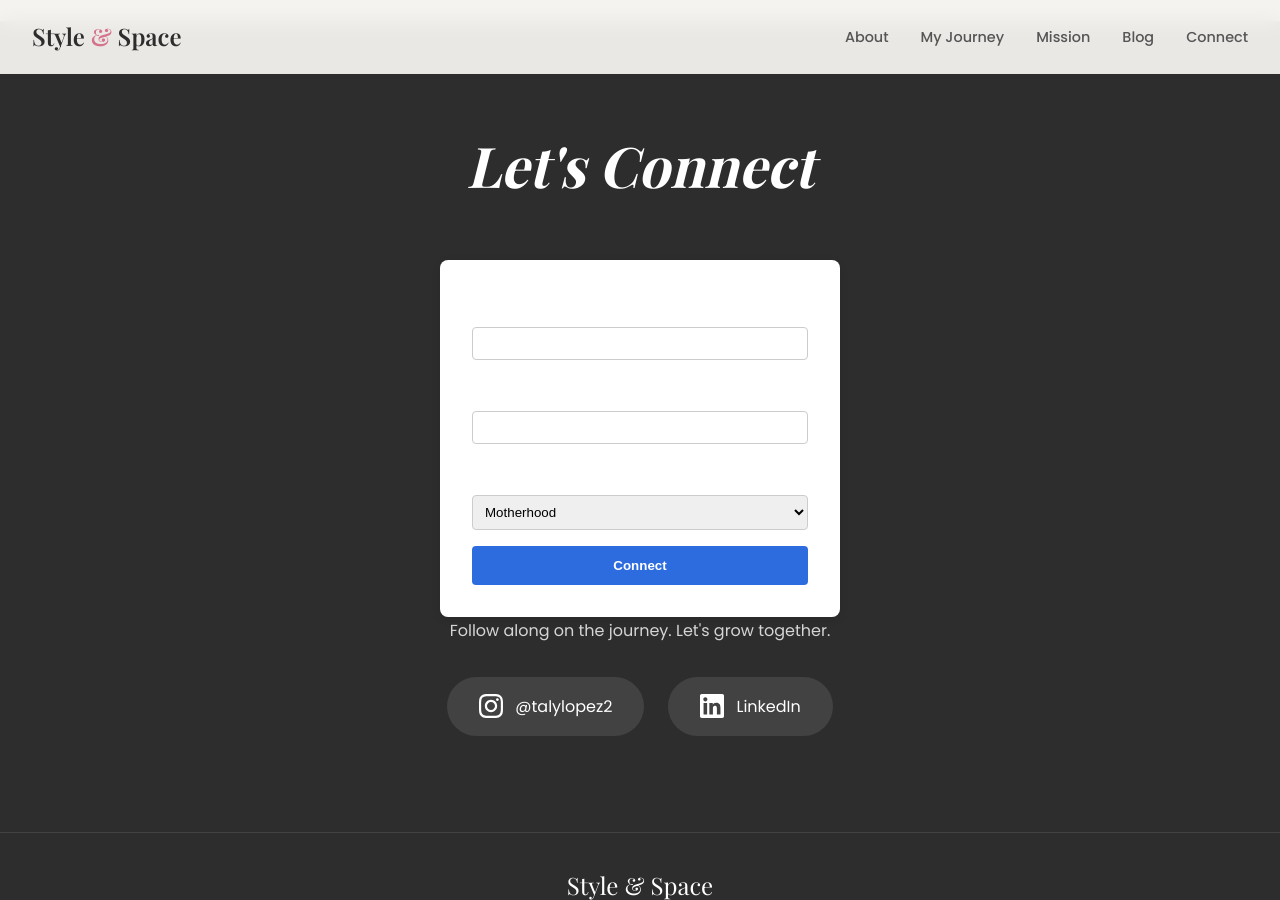
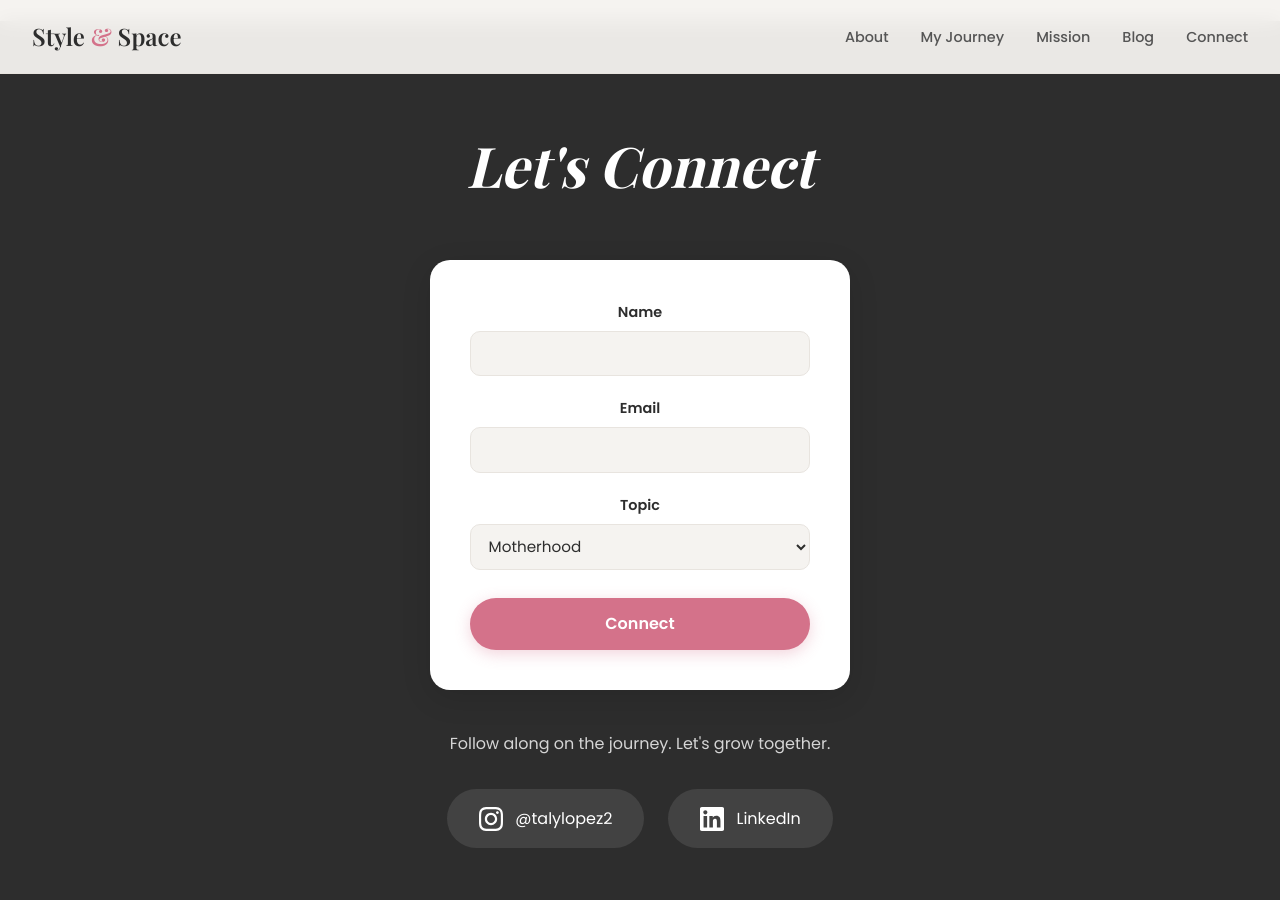
Before and after one commit to taly2lopez8/styleandspace, a Jekyll site: the page built from index.html, in a window 1280 px wide and 900 px high, scrolled down 4706 px. Built offline with Jekyll 4.4.1, drawn with Linux system fonts in a browser that asks for light colours; some web fonts are replaced.

Commit message:
fixed form style

```diff
--- a/assets/css/styles.css
+++ b/assets/css/styles.css
@@ -688,6 +688,73 @@ footer {
 }
 
 /* ============================================
+   Contact Form
+   ============================================ */
+.contact-form {
+    max-width: 420px;
+    margin: 0 auto 2.5rem;
+    padding: 2.5rem;
+    background: white;
+    border-radius: 20px;
+    box-shadow: 0 8px 30px rgba(0, 0, 0, 0.12);
+}
+
+.form-group {
+    margin-bottom: 1.25rem;
+}
+
+.form-group label {
+    display: block;
+    margin-bottom: 0.4rem;
+    font-weight: 600;
+    font-size: 0.9rem;
+    color: var(--text-dark);
+}
+
+.form-group input,
+.form-group select {
+    width: 100%;
+    padding: 0.65rem 0.85rem;
+    border: 1.5px solid var(--gray);
+    border-radius: 10px;
+    font-family: 'Poppins', sans-serif;
+    font-size: 0.95rem;
+    color: var(--text-dark);
+    background: var(--gray-light);
+    transition: border-color 0.2s ease, box-shadow 0.2s ease;
+    outline: none;
+}
+
+.form-group input:focus,
+.form-group select:focus {
+    border-color: var(--pink-dark);
+    box-shadow: 0 0 0 3px rgba(212, 114, 138, 0.15);
+    background: white;
+}
+
+.form-submit {
+    width: 100%;
+    padding: 0.85rem;
+    background: var(--pink-dark);
+    color: white;
+    border: none;
+    border-radius: 50px;
+    font-family: 'Poppins', sans-serif;
+    font-size: 1rem;
+    font-weight: 600;
+    cursor: pointer;
+    transition: all 0.3s ease;
+    box-shadow: 0 4px 15px rgba(212, 114, 138, 0.3);
+    margin-top: 0.5rem;
+}
+
+.form-submit:hover {
+    background: #c5607a;
+    transform: translateY(-2px);
+    box-shadow: 0 6px 20px rgba(212, 114, 138, 0.4);
+}
+
+/* ============================================
    Mobile Responsive
    ============================================ */
 @media (max-width: 768px) {
--- a/index.html
+++ b/index.html
@@ -188,24 +188,24 @@ title: Talita Lopez
             <h2>Let's Connect</h2>
         </div>
 
-        <form action="https://formspree.io/f/xreaogra" method="POST" style="max-width:400px;margin:auto;padding:2rem;background:#fff;border-radius:8px;box-shadow:0 2px 8px rgba(0,0,0,0.1);">
-            <div style="margin-bottom:1rem;">
-            <label for="name" style="display:block;margin-bottom:0.5rem;font-weight:600;">Name</label>
-            <input type="text" id="name" name="name" required style="width:100%;padding:0.5rem;border:1px solid #ccc;border-radius:4px;">
+        <form action="https://formspree.io/f/xreaogra" method="POST" class="contact-form">
+            <div class="form-group">
+                <label for="name">Name</label>
+                <input type="text" id="name" name="name" required>
             </div>
-            <div style="margin-bottom:1rem;">
-            <label for="email" style="display:block;margin-bottom:0.5rem;font-weight:600;">Email</label>
-            <input type="email" id="email" name="email" required style="width:100%;padding:0.5rem;border:1px solid #ccc;border-radius:4px;">
+            <div class="form-group">
+                <label for="email">Email</label>
+                <input type="email" id="email" name="email" required>
             </div>
-            <div style="margin-bottom:1rem;">
-            <label for="topic" style="display:block;margin-bottom:0.5rem;font-weight:600;">Topic</label>
-            <select id="topic" name="topic" required style="width:100%;padding:0.5rem;border:1px solid #ccc;border-radius:4px;">
-                <option value="Motherhood">Motherhood</option>
-                <option value="Mental Health">Mental Health</option>
-                <option value="Career Development">Career Development</option>
-            </select>
+            <div class="form-group">
+                <label for="topic">Topic</label>
+                <select id="topic" name="topic" required>
+                    <option value="Motherhood">Motherhood</option>
+                    <option value="Mental Health">Mental Health</option>
+                    <option value="Career Development">Career Development</option>
+                </select>
             </div>
-            <button type="submit" style="width:100%;padding:0.75rem;background:#2d6cdf;color:#fff;border:none;border-radius:4px;font-weight:600;cursor:pointer;">Connect</button>
+            <button type="submit" class="form-submit">Connect</button>
         </form>
 
         <p>Follow along on the journey. Let's grow together.</p>
```
